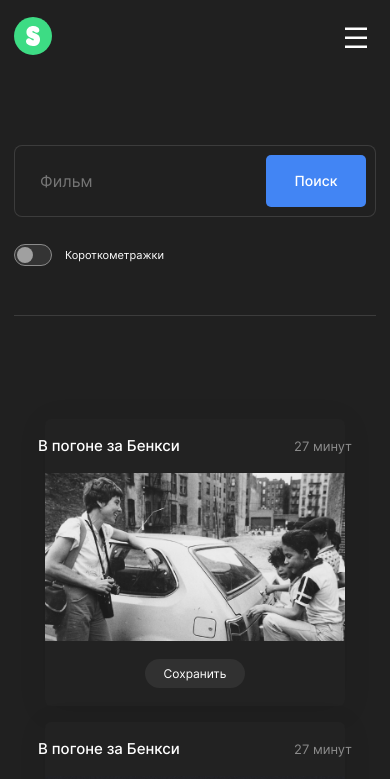
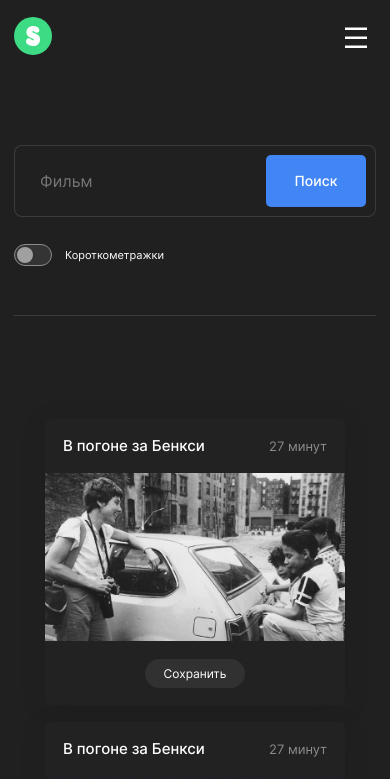
Before and after one commit to Pavel-Rogozhkin/movies-explorer-frontend, a React (Create React App) app: page /movies in a window 390 px wide. Shown: the top 779 px of the page. Built offline with nearby package versions, Linux system fonts and the light colour scheme.

Commit message:
fix: remove horizontal scroll in /movies and /saved-movies

```diff
--- a/src/components/AboutMe/AboutMe.css
+++ b/src/components/AboutMe/AboutMe.css
@@ -54,7 +54,6 @@
 .about-me__img {
     width: 270px;
     height: 327px;
-    overflow: hidden;
     object-fit: cover;
     border-radius: 10px;
 }
--- a/src/components/App/App.jsx
+++ b/src/components/App/App.jsx
@@ -50,7 +50,6 @@ function App() {
             </main>
             <Footer />
         </>
-
     );
 
 };
--- a/src/components/MovieItem/MovieItem.css
+++ b/src/components/MovieItem/MovieItem.css
@@ -10,7 +10,7 @@
 
 .movie-item__info {
     padding: 0;
-    width: 350px;
+    width: 100%;
     display: flex;
     justify-content: space-between;
 }
@@ -79,6 +79,7 @@
 
 @media screen and (max-width: 425px) {
     .movie-item__img {
+        max-width: 300px;
         height: 168px;
     }
 }
--- a/src/components/MoviesList/MoviesList.css
+++ b/src/components/MoviesList/MoviesList.css
@@ -57,4 +57,8 @@
         grid-template-columns: repeat(1, 300px);
         gap: 16px;
     }
+
+    .movies-list__more {
+        width: 240px;
+    }
 }
```
